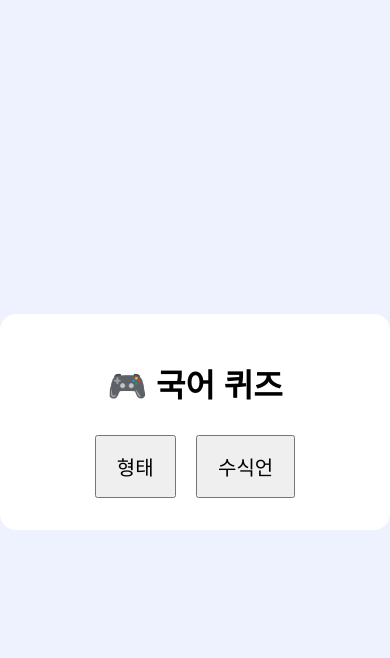
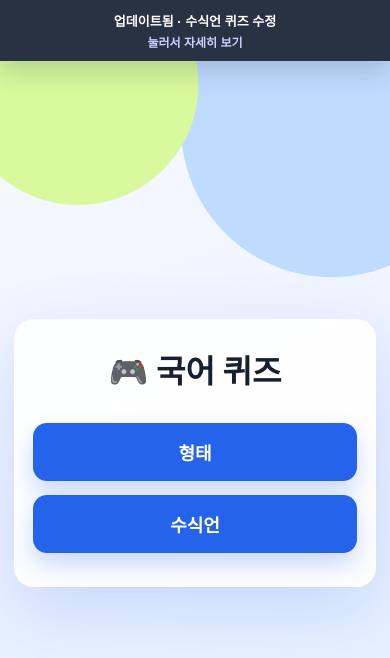
Before and after one commit to khl7268/rnrdj, a plain HTML site: page index.html in a window 390 px wide. Drawn offline with Linux system fonts and the light colour scheme.

Commit message:
v1.1.3 기능추가

```diff
--- a/index.html
+++ b/index.html
@@ -5,17 +5,238 @@
 <meta name="viewport" content="width=device-width, initial-scale=1.0">
 <title>국어 퀴즈</title>
 <style>
-body{font-family:sans-serif;background:#eef2ff;margin:0;display:flex;justify-content:center;align-items:center;min-height:100vh}
-.card{background:#fff;padding:24px;border-radius:16px;max-width:700px;width:95%;text-align:center}
-button{padding:15px 20px;margin:8px;font-size:20px}
-.word{font-size:42px;font-weight:bold;margin:25px}
-.example{font-size:28px;margin:12px 0 22px;color:#333}
-.highlight{background:#fff176;padding:2px 6px;border-radius:6px;font-weight:bold}
-.back{font-size:16px;padding:10px 14px}
+:root{
+  --bg:#edf2ff;
+  --card:#ffffff;
+  --ink:#172033;
+  --muted:#667085;
+  --line:#d9e2f2;
+  --primary:#2563eb;
+  --primary-dark:#1d4ed8;
+  --accent:#fff176;
+}
+
+*{box-sizing:border-box}
+
+body{
+  font-family:-apple-system,BlinkMacSystemFont,"Segoe UI",sans-serif;
+  background:
+    radial-gradient(circle at 20% 10%,#d9f99d 0 120px,transparent 121px),
+    radial-gradient(circle at 85% 15%,#bfdbfe 0 150px,transparent 151px),
+    linear-gradient(160deg,#f8fbff 0%,var(--bg) 55%,#e0f2fe 100%);
+  color:var(--ink);
+  margin:0;
+  display:flex;
+  justify-content:center;
+  align-items:center;
+  min-height:100vh;
+  padding:24px;
+}
+
+body.notice-visible{
+  padding-top:calc(var(--notice-height,48px) + 24px);
+}
+
+.notice-bar{
+  position:fixed;
+  top:0;
+  left:0;
+  right:0;
+  z-index:10;
+  background:#172033;
+  color:#ffffff;
+  padding:0;
+  font-size:15px;
+  font-weight:800;
+  box-shadow:0 10px 28px rgba(23,32,51,.18);
+  transition:opacity .25s ease,transform .25s ease;
+}
+
+.notice-toggle{
+  width:100%;
+  margin:0;
+  padding:12px 18px;
+  border:0;
+  border-radius:0;
+  background:transparent;
+  color:#ffffff;
+  box-shadow:none;
+  font-size:15px;
+  font-weight:800;
+}
+
+.notice-toggle:hover{
+  transform:none;
+  background:rgba(255,255,255,.08);
+  box-shadow:none;
+}
+
+.notice-title{display:block}
+
+.notice-hint{
+  display:block;
+  margin-top:3px;
+  color:#c7d2fe;
+  font-size:12px;
+  font-weight:700;
+}
+
+.notice-detail{
+  max-height:0;
+  overflow:hidden;
+  opacity:0;
+  max-width:720px;
+  margin:0 auto;
+  padding:0 18px;
+  color:#e5e7eb;
+  font-size:14px;
+  font-weight:600;
+  text-align:left;
+  transition:max-height .28s ease,opacity .22s ease,padding-bottom .28s ease;
+}
+
+.notice-bar.open .notice-detail{
+  max-height:160px;
+  opacity:1;
+  padding-bottom:14px;
+}
+
+.notice-detail ul{
+  margin:0;
+  padding-left:20px;
+}
+
+.notice-detail li{margin:5px 0}
+
+.notice-bar.hidden{
+  display:block;
+  opacity:0;
+  transform:translateY(-100%);
+  pointer-events:none;
+}
+
+.card{
+  background:rgba(255,255,255,.92);
+  border:1px solid rgba(255,255,255,.75);
+  box-shadow:0 24px 70px rgba(37,99,235,.18);
+  padding:34px;
+  border-radius:24px;
+  max-width:720px;
+  width:min(100%,720px);
+  text-align:center;
+}
+
+h1{font-size:42px;margin:0 0 24px}
+h2{font-size:24px;margin:0 0 8px;color:var(--primary)}
+h3{font-size:20px;margin:0 0 26px;color:var(--muted)}
+
+button{
+  min-width:132px;
+  border:0;
+  border-radius:14px;
+  background:#f1f5f9;
+  color:var(--ink);
+  padding:16px 22px;
+  margin:8px;
+  font-size:20px;
+  font-weight:700;
+  cursor:pointer;
+  box-shadow:inset 0 0 0 1px var(--line);
+  transition:transform .12s ease,box-shadow .12s ease,background .12s ease,color .12s ease;
+}
+
+button:hover{
+  transform:translateY(-2px);
+  background:#e8f0ff;
+  box-shadow:inset 0 0 0 1px #bfd3ff,0 10px 24px rgba(37,99,235,.16);
+}
+
+button:active{transform:translateY(0)}
+
+#menu button,#difficulty button:not(.back),#answerButtons button{
+  background:var(--primary);
+  color:#fff;
+  box-shadow:0 12px 24px rgba(37,99,235,.24);
+}
+
+#menu button:hover,#difficulty button:not(.back):hover,#answerButtons button:hover{
+  background:var(--primary-dark);
+}
+
+.word{
+  display:inline-block;
+  min-width:220px;
+  margin:22px 0 20px;
+  padding:20px 28px;
+  border-radius:22px;
+  background:#f8fafc;
+  border:1px solid var(--line);
+  font-size:58px;
+  font-weight:900;
+  line-height:1.1;
+  letter-spacing:0;
+}
+
+.example{
+  min-height:48px;
+  font-size:30px;
+  margin:4px 0 28px;
+  color:#344054;
+}
+
+.highlight{
+  background:var(--accent);
+  padding:3px 8px;
+  border-radius:10px;
+  font-weight:900;
+  box-shadow:0 3px 0 rgba(245,158,11,.25);
+}
+
+.back{
+  min-width:auto;
+  margin-top:18px;
+  padding:11px 16px;
+  font-size:16px;
+  color:var(--muted);
+}
+
 .hidden{display:none}
+
+@media (max-width:520px){
+  body{padding:14px}
+  body.notice-visible{padding-top:calc(var(--notice-height,44px) + 14px)}
+  .notice-toggle{font-size:13px;padding:11px 12px}
+  .notice-detail{font-size:13px;padding-left:14px;padding-right:14px}
+  .notice-bar.open .notice-detail{padding-bottom:12px}
+  .card{padding:26px 18px;border-radius:20px}
+  h1{font-size:32px}
+  button{width:100%;margin:7px 0;font-size:18px}
+  .word{width:100%;min-width:0;font-size:46px}
+  .example{font-size:25px}
+}
 </style>
 </head>
 <body>
+<!-- ===== 공지 글 수정하는 곳 시작 ===== -->
+<div id="noticeBar" class="notice-bar hidden">
+<button id="noticeToggle" class="notice-toggle" type="button" aria-expanded="false">
+<!-- 공지 위에 보이는 제목 -->
+<span class="notice-title">업데이트됨 · 수식언 퀴즈 수정</span>
+<!-- 제목 아래 작은 안내 문구 -->
+<span class="notice-hint">눌러서 자세히 보기</span>
+</button>
+<div class="notice-detail">
+<ul>
+<!-- 공지를 펼쳤을 때 보이는 아래 본문 -->
+<li>수식언 퀴즈가 관형사/부사 중심으로 바뀌었어요.</li>
+<li>어려움 모드에 다로 끝나는 명사 함정 문제가 추가됐어요.</li>
+<li>버튼을 누르면 이 공지는 사라지고, 새로 들어오면 다시 보여요.</li>
+</ul>
+</div>
+</div>
+<!-- ===== 공지 글 수정하는 곳 끝 ===== -->
+
+<!-- ===== 퀴즈 화면 시작 ===== -->
 <div class="card">
 <div id="menu">
 <h1>🎮 국어 퀴즈</h1>
@@ -40,9 +261,38 @@ button{padding:15px 20px;margin:8px;font-size:20px}
 <div id="answerButtons"></div>
 </div>
 </div>
+<!-- ===== 퀴즈 화면 끝 ===== -->
 
 <script src="words.js?v=20260620"></script>
 <script>
+const noticeBar=document.getElementById("noticeBar");
+const noticeToggle=document.getElementById("noticeToggle");
+document.body.classList.add("notice-visible");
+noticeBar.classList.remove("hidden");
+updateNoticeSpace();
+
+noticeToggle.addEventListener("click", () => {
+ const isOpen=noticeBar.classList.toggle("open");
+ noticeToggle.setAttribute("aria-expanded",String(isOpen));
+ updateNoticeSpace();
+});
+
+document.querySelectorAll(".card button").forEach(button => {
+ button.addEventListener("click", hideNotice);
+});
+
+function hideNotice(){
+ noticeBar.classList.add("hidden");
+ noticeBar.classList.remove("open");
+ document.body.classList.remove("notice-visible");
+}
+
+function updateNoticeSpace(){
+ document.body.style.setProperty("--notice-height",noticeBar.offsetHeight+"px");
+}
+
+window.addEventListener("resize",updateNoticeSpace);
+
 let quizType="form";
 let mode="normal";
 let current;
--- a/words.js
+++ b/words.js
@@ -127,6 +127,16 @@ const hardWords = [
   ["과연","불변어"],
   ["기어이","불변어"],
   ["마침내","불변어"],
+  ["바다","불변어"],
+  ["수다","불변어"],
+  ["판다","불변어"],
+  ["소다","불변어"],
+  ["캐나다","불변어"],
+  ["아젠다","불변어"],
+  ["프라다","불변어"],
+  ["혼다","불변어"],
+  ["요다","불변어"],
+  ["코다","불변어"],
   ["하물며","불변어"],
   ["오히려","불변어"],
   ["게다가","불변어"],
```
